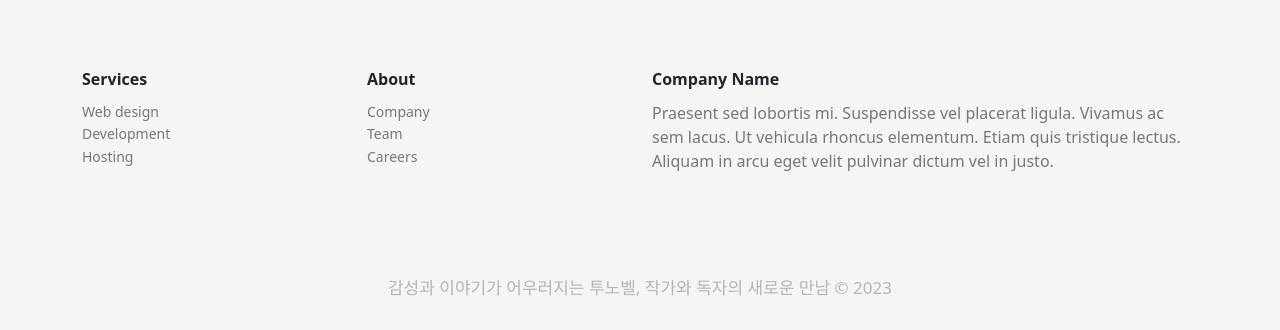
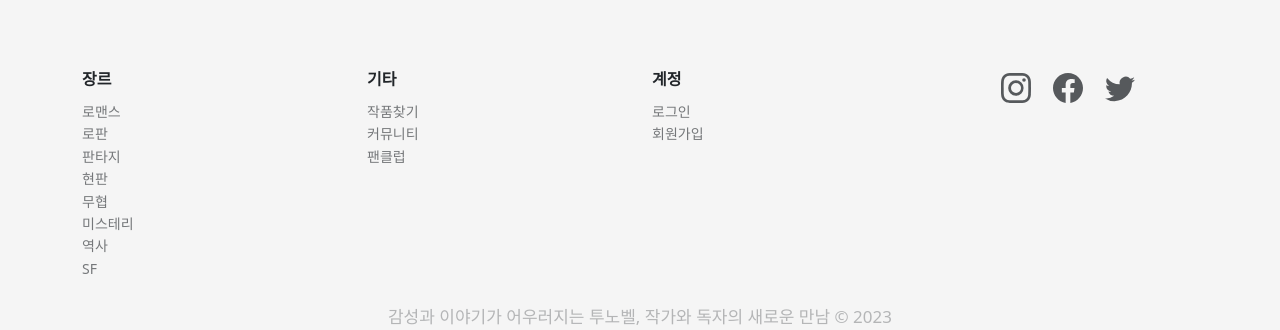
Before and after one commit to TooNovel/TooNovel-FE, a Vue app: page / in a window 1280 px wide. Shown: the part 1414-1744 px from the top of the page. Built offline with nearby package versions, Linux system fonts and the light colour scheme; a web font is replaced by a local one; what vue-infinite-scroll would draw is missing.

Commit message:
:lipstick: Footer UI 변경

```diff
--- a/src/components/layout/MainFooter.vue
+++ b/src/components/layout/MainFooter.vue
@@ -4,34 +4,39 @@
       <div class="container">
         <div class="row">
           <div class="col-sm-6 col-md-3 item">
-            <h3>Services</h3>
+            <h3>장르</h3>
             <ul>
-              <li><a href="#">Web design</a></li>
-              <li><a href="#">Development</a></li>
-              <li><a href="#">Hosting</a></li>
+              <li><a href="#">로맨스</a></li>
+              <li><a href="#">로판</a></li>
+              <li><a href="#">판타지</a></li>
+              <li><a href="#">현판</a></li>
+              <li><a href="#">무협</a></li>
+              <li><a href="#">미스테리</a></li>
+              <li><a href="#">역사</a></li>
+              <li><a href="#">SF</a></li>
             </ul>
           </div>
           <div class="col-sm-6 col-md-3 item">
-            <h3>About</h3>
+            <h3>기타</h3>
             <ul>
-              <li><a href="#">Company</a></li>
-              <li><a href="#">Team</a></li>
-              <li><a href="#">Careers</a></li>
+              <li><a href="#">작품찾기</a></li>
+              <li><a href="#">커뮤니티</a></li>
+              <li><a href="#">팬클럽</a></li>
             </ul>
           </div>
-          <div class="col-md-6 item text">
-            <h3>Company Name</h3>
-            <p>
-              Praesent sed lobortis mi. Suspendisse vel placerat ligula. Vivamus
-              ac sem lacus. Ut vehicula rhoncus elementum. Etiam quis tristique
-              lectus. Aliquam in arcu eget velit pulvinar dictum vel in justo.
-            </p>
+          <div class="col-sm-6 col-md-3 item">
+            <h3>계정</h3>
+            <ul>
+              <li>
+                <a href="#">로그인</a>
+              </li>
+              <li><a href="#">회원가입</a></li>
+            </ul>
           </div>
           <div class="col item social">
-            <a href="#"><i class="icon ion-social-facebook"></i></a
-            ><a href="#"><i class="icon ion-social-twitter"></i></a
-            ><a href="#"><i class="icon ion-social-snapchat"></i></a
-            ><a href="#"><i class="icon ion-social-instagram"></i></a>
+            <a><b-icon-instagram></b-icon-instagram></a>
+            <a><b-icon-facebook></b-icon-facebook></a>
+            <a><b-icon-twitter></b-icon-twitter></a>
           </div>
         </div>
         <p class="copyright">
```
